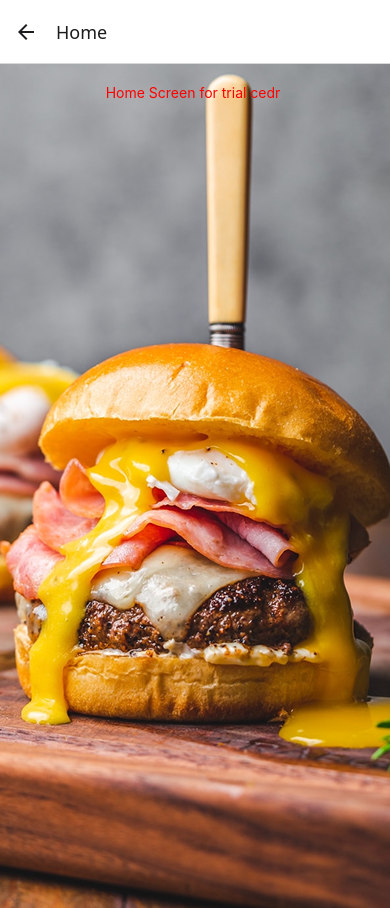
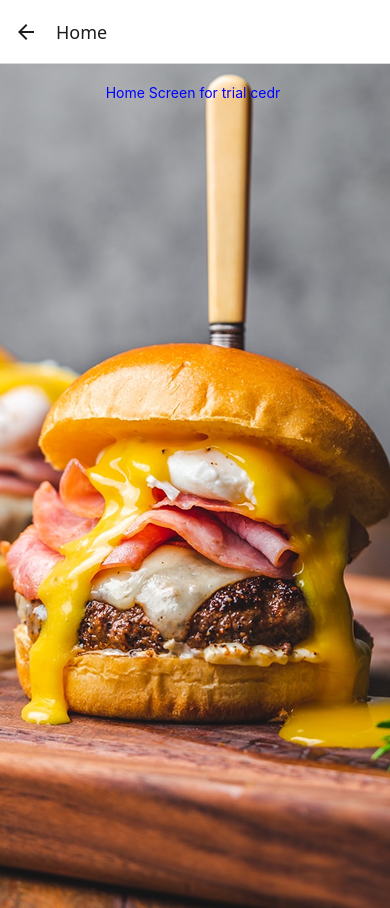
Before and after one commit to Cedric-Raichand/Seledah, a React Native app: screen /Home in a window 390 px wide. Built offline with nearby package versions, Linux system fonts and the light colour scheme.

Commit message:
save current Home.js changes

```diff
--- a/screens/Home.js
+++ b/screens/Home.js
@@ -16,7 +16,7 @@ const styles = StyleSheet.create({
     textAlign:"center",
     justifyContent:"center",
     marginTop:20,
-    color:"red"
+    color:"blue"
   },
 
 })
```
